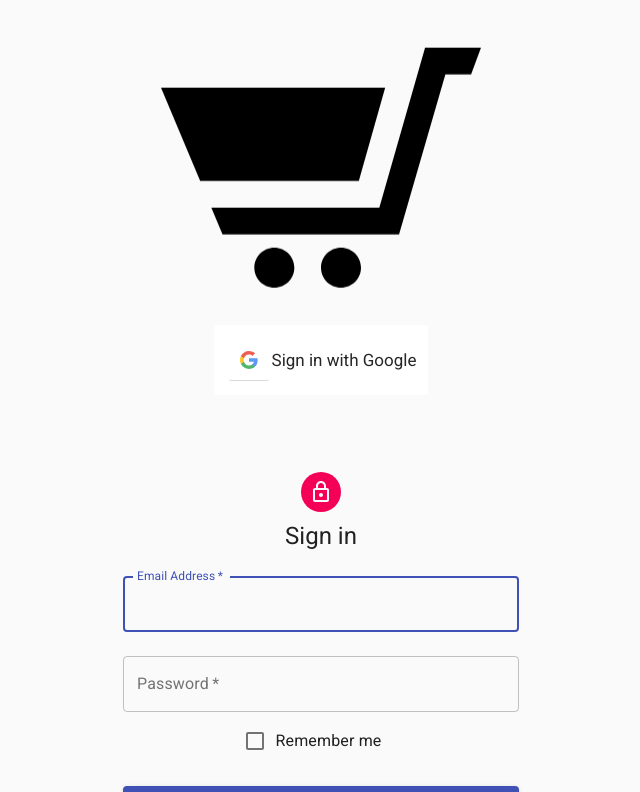
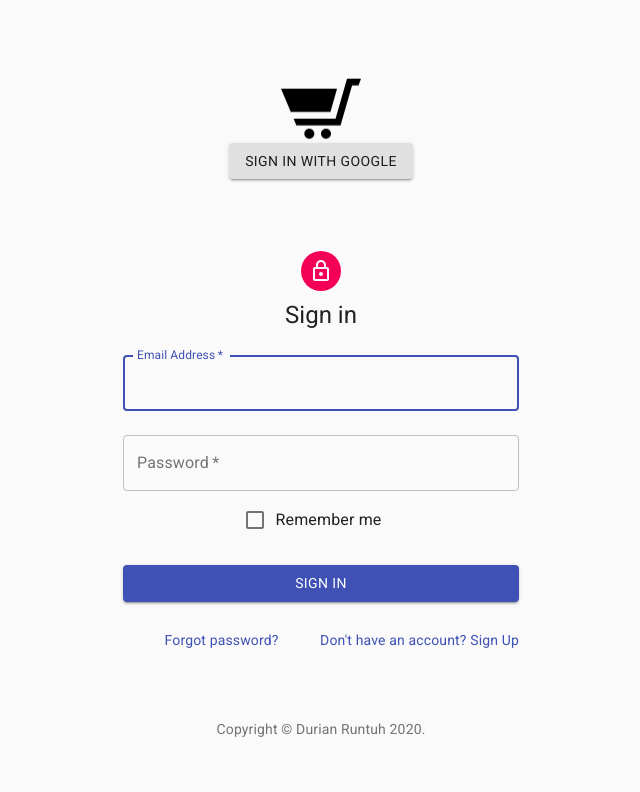
Before and after one commit to kamalhisyam/DurianRuntuh, a React (Create React App) app: page /Login in a window 1280 px wide. Shown: the top 792 px of the page, without its empty margins (319-959 px from the left). Built offline with nearby package versions, Linux system fonts and the light colour scheme.

Commit message:
Updated package.json

```diff
--- a/package.json
+++ b/package.json
@@ -6,6 +6,7 @@
     "@material-ui/core": "^4.10.0",
     "@material-ui/icons": "^4.9.1",
     "@reduxjs/toolkit": "^1.3.6",
+    "@svgr/core": "^5.4.0",
     "@testing-library/jest-dom": "^4.2.4",
     "@testing-library/react": "^9.5.0",
     "@testing-library/user-event": "^7.2.1",
@@ -34,5 +35,8 @@
       "last 1 firefox version",
       "last 1 safari version"
     ]
+  },
+  "devDependencies": {
+    "@svgr/webpack": "^5.4.0"
   }
 }
--- a/src/App.css
+++ b/src/App.css
@@ -3,23 +3,8 @@
 }
 
 .App-logo {
-  height: 40vmin;
+  height: 10vmin;
   pointer-events: none;
-}
-
-.divider {
-  -webkit-font-smoothing: antialiased;
-  -webkit-tap-highlight-color: transparent;
-  font-family: gordita,Helvetica,Arial,Verdana,sans-serif;
-  font-weight: 400;
-  line-height: 1.5;
-  font-size: 16px;
-  color: #9f9e9e;
-  box-sizing: inherit;
-  position: relative;
-  margin-bottom: 24px;
-  border-top: 1px solid #d8d5d2;
-  text-align: center;
 }
 
 
--- a/src/App.js
+++ b/src/App.js
@@ -1,9 +1,9 @@
 import React from 'react';
 import shoppingCart from './shopping-cart.svg';
 import './App.css';
-
 import { GoogleLogin } from './features/login/Login'
 import SignIn from './features/login/SignIn';
+
 function App() {
   return (
     <div className="App">
--- a/src/features/login/Login.css
+++ /dev/null
@@ -1,14 +0,0 @@
-.btn {
-    font-family: 'Roboto';
-    align-items: center;
-    width: 100%;
-    padding: 12px;
-    border: none;
-    border-radius: 4px;
-    margin: 5px 0;
-    opacity: 0.85;
-    display: inline-flex;
-    font-size: 17px;
-    line-height: 20px;
-    background-color: #FFFFFF
-  }
--- a/src/features/login/Login.js
+++ b/src/features/login/Login.js
@@ -1,15 +1,17 @@
 import React from 'react';
+import Button from '@material-ui/core/Button';
 import googleButtonImage from './google-btn/btn_google_light_normal_ios.svg';
-import './Login.css'
+import SvgIcon from '@material-ui/core/SvgIcon';
 
 export function GoogleLogin() {
     return (
         <div>
-                        <div>
-                <button class="btn">
-                <img src={googleButtonImage} alt="Google Sign in Button"/>
+            <div>
+                <Button variant="contained"
+
+                >
                 Sign in with Google
-                </button>
+                </Button>
             </div>
             <div class="fb-login-button" data-size="large" data-button-type="login_with" data-layout="default" data-auto-logout-link="false" data-use-continue-as="false" data-width=""></div>
         </div>
--- a/src/features/login/SignIn.js
+++ b/src/features/login/SignIn.js
@@ -18,7 +18,7 @@ function Copyright() {
     <Typography variant="body2" color="textSecondary" align="center">
       {'Copyright © '}
       <Link color="inherit" href="https://material-ui.com/">
-        Your Website
+        Durian Runtuh
       </Link>{' '}
       {new Date().getFullYear()}
       {'.'}
```
Also changed, not shown: 1 other file (tests, documents, lock files or other folders).
